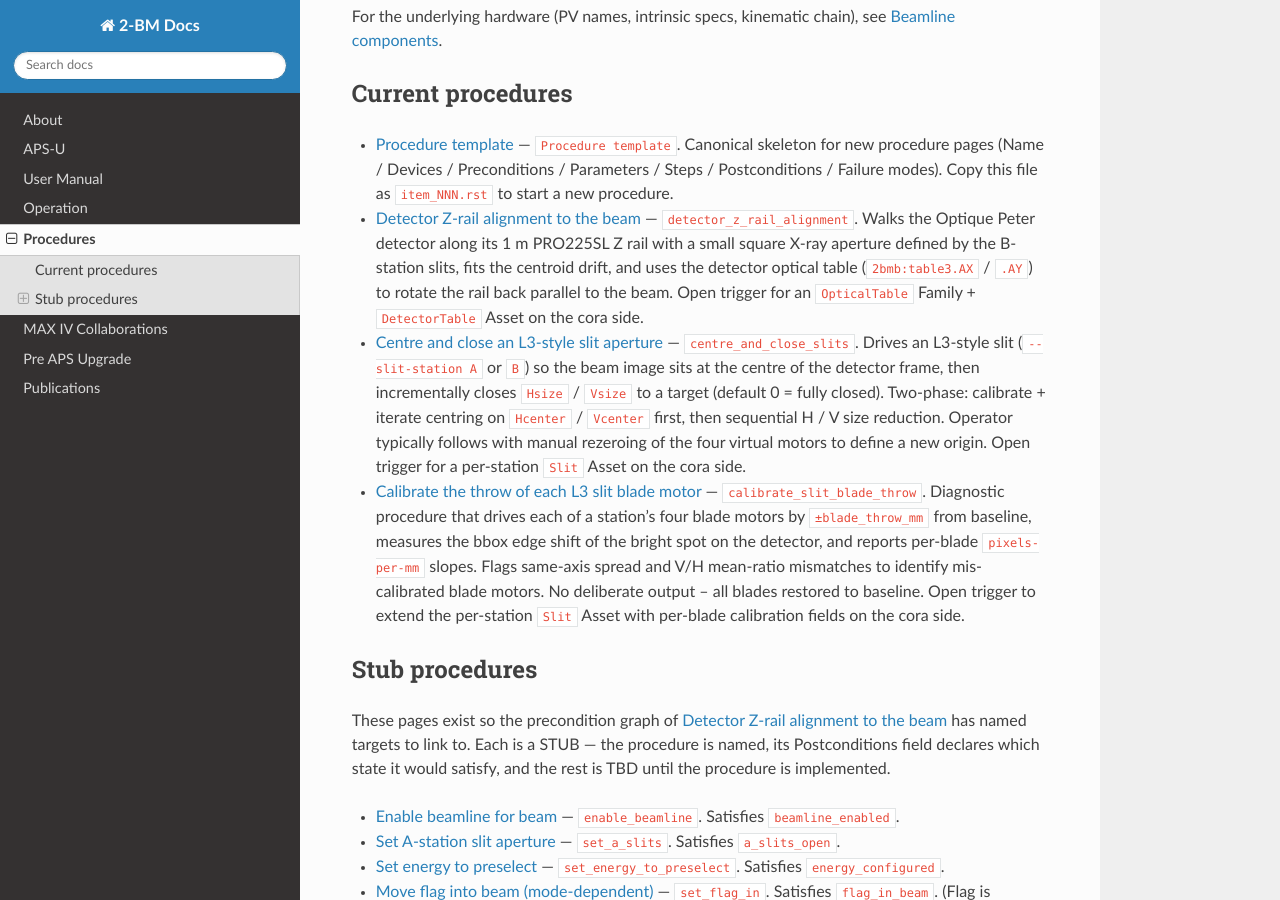
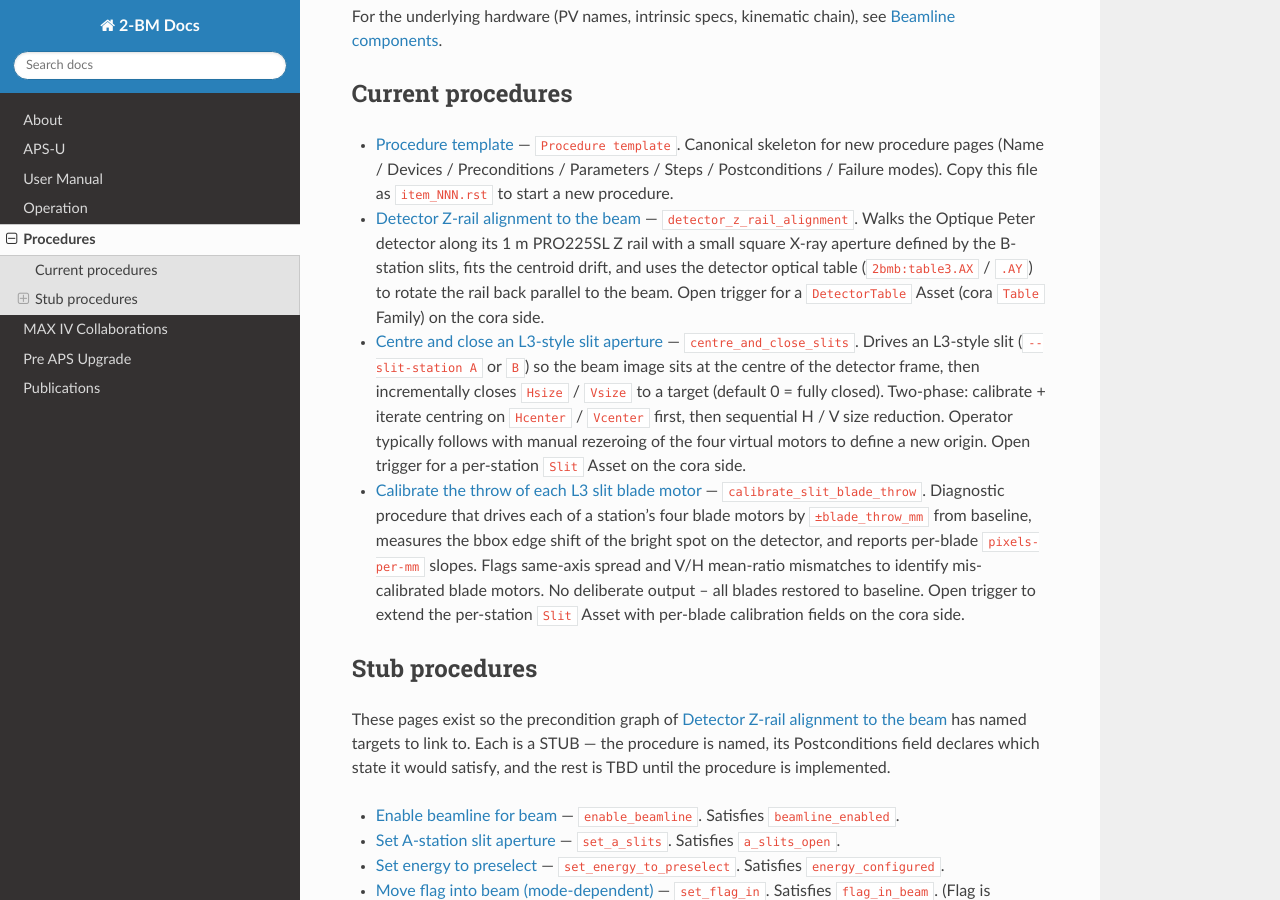
Before and after one commit to xray-imaging/2bm-docs, a Sphinx documentation site: the page built from docs/source/procedures.rst, in a window 1280 px wide and 900 px high, scrolled down 421 px. Built offline with Sphinx 7.4.7 and the Read the Docs theme 3.1.0, drawn with Linux system fonts in a browser that asks for light colours; the version number could not be read and is left out.

Commit message:
docs: rename OpticalTable Family to Table (cora alignment)
cora's catalog declares the hutch support tables under one ``Table``
Family (catalog/catalog.yaml: "the axis set is a per-Asset settings
difference, not a Family split"). The substrate word "Optical" is
deliberately omitted per cora's naming rule that a Family names the
device's own nature, not its contents -- the OpticalHousing -> Housing
precedent (cora/docs/reference/naming.md). The three 2-BM tables
(sample / detector / mirror) all carry Family Table; their axis-set
difference is the per-Asset axis_layout settings axis (translation_xyz
for the sample table, virtual_pose for the detector and mirror tables).

Edits:
- item_020 Sample optical table block (~line 970): :Family:
  OpticalTable -> :Family: Table, with body noting SampleTable as
  the pending Asset name in cora/docs/deployments/2-bm/assets.md
  and the substrate-naming rationale.
- item_020 Detector optical table block (~line 1430): :Family:
  OpticalTable -> :Family: Table, body noting DetectorTable,
  axis_layout = virtual_pose, virtual_record = 2bmb:table3, and
  the SRI 3-Y / 2-X / 1-Z geometry settings.
- item_020 detector_z_rail_alignment cross-ref note (~line 1490):
  the procedure justifies registering a "DetectorTable Asset (cora
  Table Family)" -- earlier wording named both the Family and the
  Asset, which read as if registering an OpticalTable Family was a
  separate step.
- procedures.rst item_002 entry (~line 36): same OpticalTable ->
  Table Family cleanup on the open-trigger sentence.
- procedures/item_002.rst preconditions table (~line 47) and
  open-trigger block (~line 715): same rename in both call sites.

First of 4 commits in a 2-BM cora-terminology alignment series
based on the 2026-06-15 cross-check of these docs against
cora-doga/docs/reference/glossary.md, naming.md, and
deployments/2-bm/assets.md. Sister commits to follow:
FilterChanger -> Filter (fix #2), LaminographyPitch
LinearStage -> TiltStage (fix #3), Shutter_2BM stale reference
-> StationShutter (fix #4).

Out of scope: maxiv/tomowise.rst:338 also carries Family
OpticalTable; left unchanged because MAX IV is a different
facility and may adopt its own naming.

```diff
--- a/docs/source/procedures.rst
+++ b/docs/source/procedures.rst
@@ -32,9 +32,9 @@ Current procedures
   along its 1 m PRO225SL Z rail with a small square X-ray aperture
   defined by the B-station slits, fits the centroid drift, and uses
   the detector optical table (``2bmb:table3.AX`` / ``.AY``) to
-  rotate the rail back parallel to the beam. Open trigger for an
-  ``OpticalTable`` Family + ``DetectorTable`` Asset on the
-  cora side.
+  rotate the rail back parallel to the beam. Open trigger for a
+  ``DetectorTable`` Asset (cora ``Table`` Family) on the cora
+  side.
 - :doc:`procedures/item_011` —
   ``centre_and_close_slits``. Drives an L3-style slit
   (``--slit-station A`` or ``B``) so the beam image sits at the
--- a/docs/source/procedures/item_002.rst
+++ b/docs/source/procedures/item_002.rst
@@ -44,7 +44,7 @@ Devices
   (per item_020.rst) — ``2bmb:m9 / m10 / m11 / m12 / m13 / m14``;
   motion-done detected by ANDing all six ``.DMOV`` fields.
 
-  Not yet a cora Asset — registering one (Family ``OpticalTable``)
+  Not yet a cora Asset — registering one (cora ``Table`` Family)
   is the open trigger this procedure creates.
 
 - :doc:`../manual/item_020`: **MCTOptics** — read only.
@@ -712,7 +712,7 @@ Notes
   misconception that ``2bmbAERO:m1`` was a lens-focus motor;
   it is in fact the sample-to-detector Z (propagation) stage.
 - Open trigger this procedure creates: register a
-  ``DetectorTable`` Asset (Family ``OpticalTable``) in
+  ``DetectorTable`` Asset (cora ``Table`` Family) in
   ``cora/docs/deployments/2-bm/assets.md``, then add a
   ``detector_z_rail_alignment`` entry to that deployment's
   ``procedures.md`` referencing this page.
```
Also changed, not shown: docs/source/manual/item_020.rst (+22 -5 lines).
